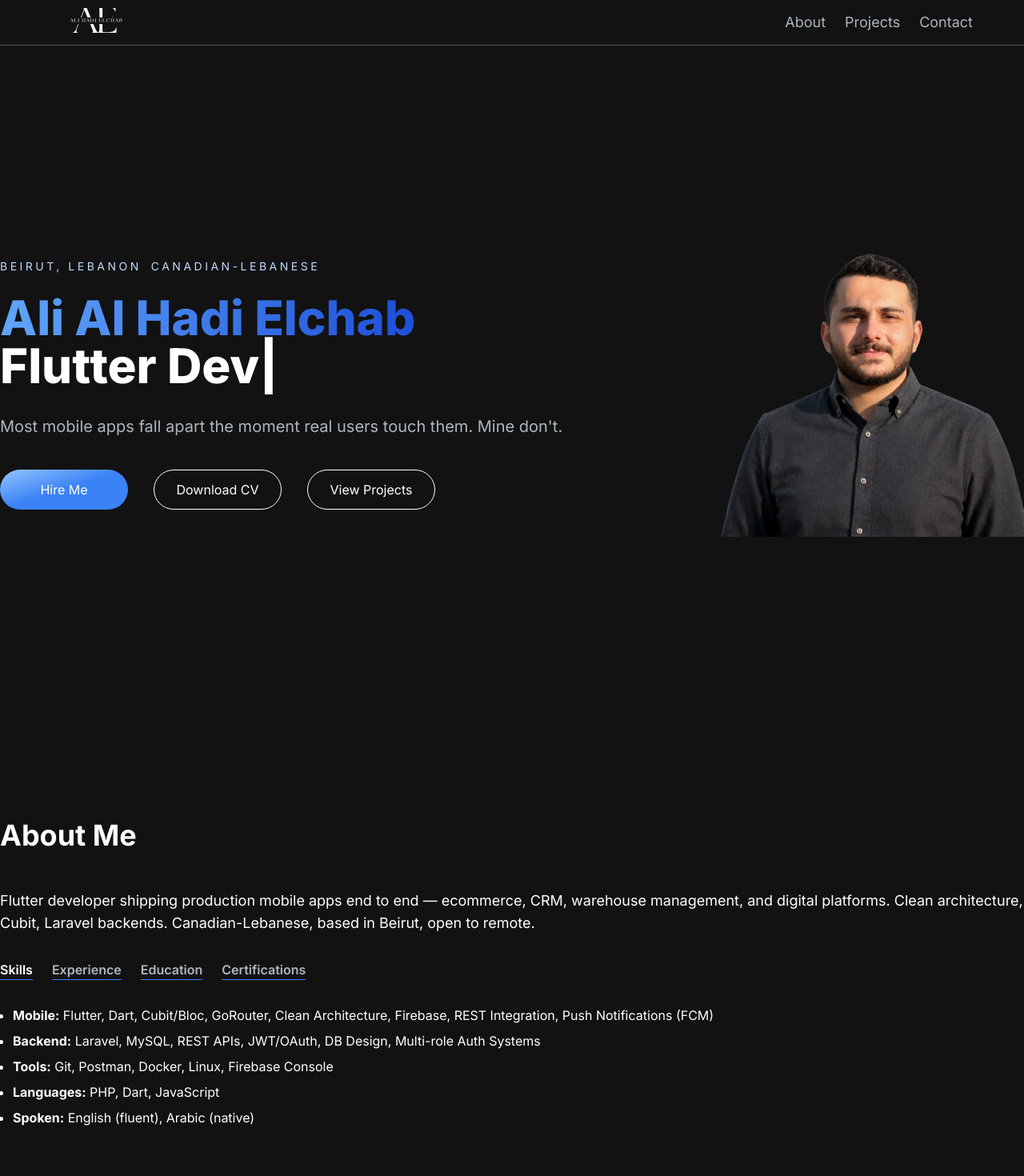
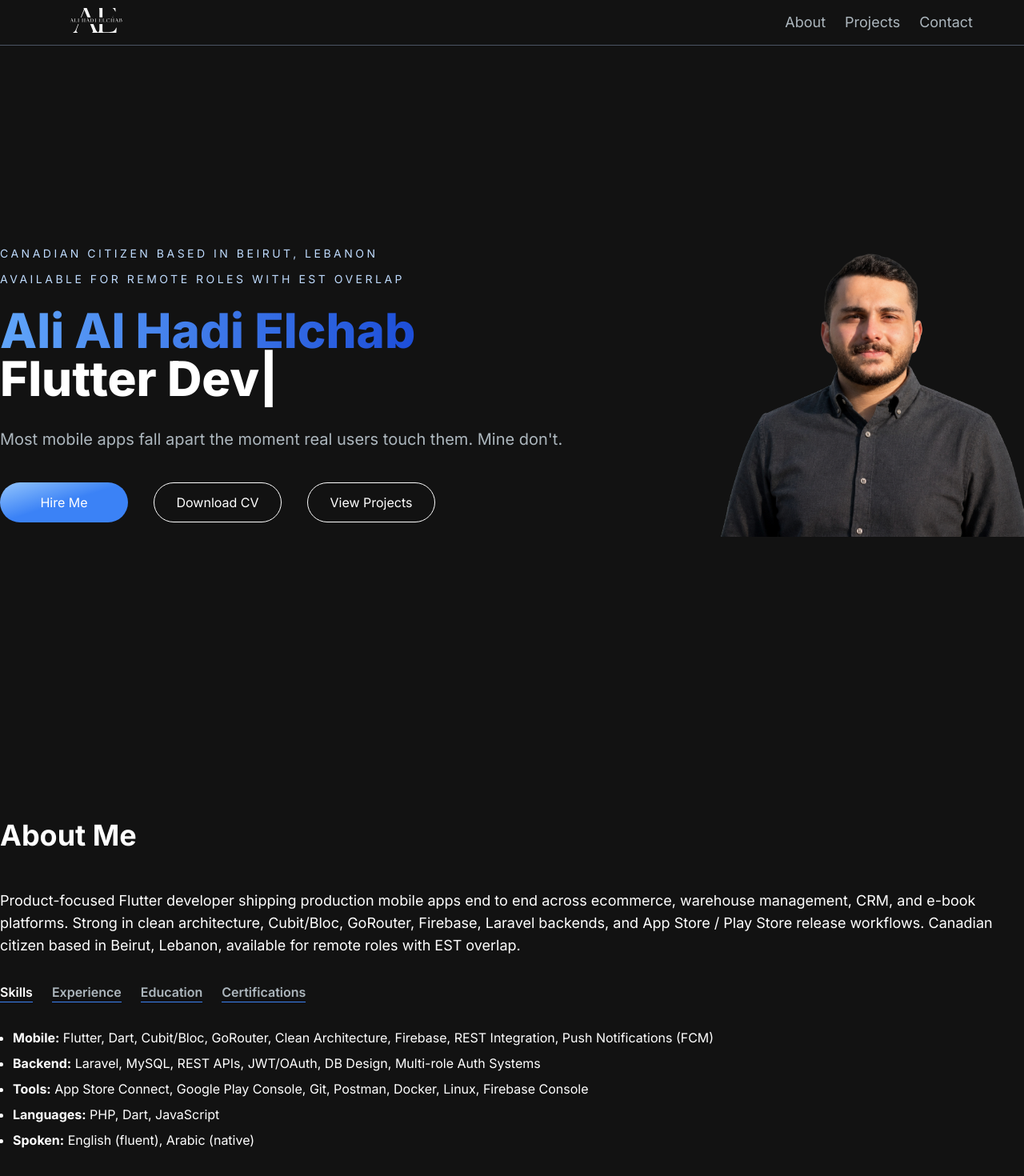
Before and after one commit to Ali-Elchab/personal-portfolio, a Next.js app: page / in a window 1280 px wide. Shown: the top 1470 px of the page at 80% size. Built offline with nearby package versions, Linux system fonts and the light colour scheme.

Commit message:
Update about section and hero section

```diff
--- a/app/AboutMe/page.jsx
+++ b/app/AboutMe/page.jsx
@@ -18,7 +18,7 @@ const TAB_DATA = [
             Design, Multi-role Auth Systems
           </li>
           <li>
-            <strong>Tools:</strong> Git, Postman, Docker, Linux, Firebase
+            <strong>Tools:</strong> App Store Connect, Google Play Console, Git, Postman, Docker, Linux, Firebase
             Console
           </li>
           <li>
@@ -136,10 +136,12 @@ const AboutSection = () => {
           About Me
         </h2>
         <p className="text-base lg:text-lg text-left leading-relaxed w-full">
-          Flutter developer shipping production mobile apps end to end —
-          ecommerce, CRM, warehouse management, and digital platforms. Clean
-          architecture, Cubit, Laravel backends. Canadian-Lebanese, based in
-          Beirut, open to remote.
+          Product-focused Flutter developer shipping production mobile apps end
+          to end across ecommerce, warehouse management, CRM, and e-book
+          platforms. Strong in clean architecture, Cubit/Bloc, GoRouter,
+          Firebase, Laravel backends, and App Store / Play Store release
+          workflows. Canadian citizen based in Beirut, Lebanon, available for
+          remote roles with EST overlap.
         </p>
         <div className="flex flex-row mt-8 flex-wrap gap-3">
           <TabButton
--- a/app/HeroSection/page.jsx
+++ b/app/HeroSection/page.jsx
@@ -19,8 +19,8 @@ const HeroSection = ({ emailRef, projectRef }) => {
             />
           </div>
           <div className="text-xs uppercase tracking-widest text-blue-200 flex flex-col items-center gap-1 text-center">
-            <span>Beirut, Lebanon</span>
-            <span>Canadian-Lebanese</span>
+            <span>Canadian citizen based in Beirut, Lebanon</span>
+            <span>Available for remote roles with EST overlap</span>
           </div>
         </div>
 
@@ -39,8 +39,8 @@ const HeroSection = ({ emailRef, projectRef }) => {
 
         <div className="col-span-7 text-center sm:text-left flex flex-col gap-5 sm:gap-6 w-full items-center sm:items-start">
           <div className="hidden sm:flex text-sm uppercase tracking-[0.25em] text-blue-200 flex-wrap gap-3 justify-start">
-            <span>Beirut, Lebanon</span>
-            <span>Canadian-Lebanese</span>
+            <span>Canadian citizen based in Beirut, Lebanon</span>
+            <span>Available for remote roles with EST overlap</span>
           </div>
           <h1 className="text-white mb-0 sm:mb-2 text-2xl sm:text-4xl lg:text-6xl font-extrabold leading-tight w-full">
             <span className="text-transparent bg-clip-text bg-gradient-to-r from-blue-400 to-blue-700">
@@ -55,7 +55,8 @@ const HeroSection = ({ emailRef, projectRef }) => {
             />
           </h1>
           <p className="text-[#ADB7BE] text-base sm:text-lg lg:text-xl mb-4 md:w-full text-left leading-relaxed">
-            Most mobile apps fall apart the moment real users touch them. Mine don&apos;t.
+            Most mobile apps fall apart the moment real users touch them. Mine
+            don&apos;t.
           </p>
 
           <div className="flex flex-col sm:flex-row flex-wrap gap-3 sm:gap-4 w-full sm:w-auto">
```
